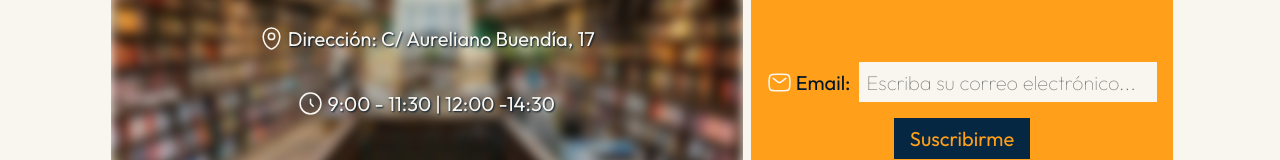
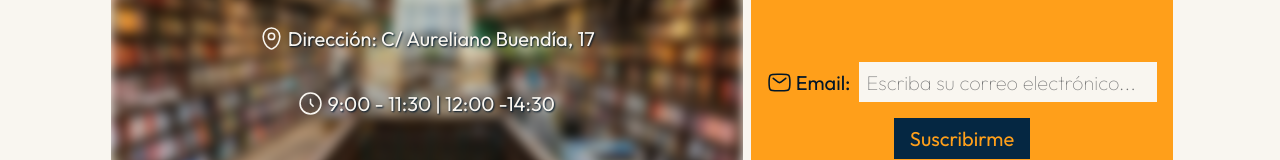
Before and after one commit to andresaragonguerrero/LibreriaPiramide, a Vue app: page / in a window 1280 px wide. Shown: the part 3172-3332 px from the top of the page. Built offline with nearby package versions, Linux system fonts and the light colour scheme; the HTML template or start-up script is replaced by a standard one.

Commit message:
Corrección del color del icono

```diff
--- a/src/components/Contact.vue
+++ b/src/components/Contact.vue
@@ -226,6 +226,10 @@
     color: var(--color-text);
 }
 
+.contact__form-label .contact__icon {
+    color: var(--color-text);
+}
+
 .contact__form-input {
     height: 2.5rem;
     width: 100%;
```
